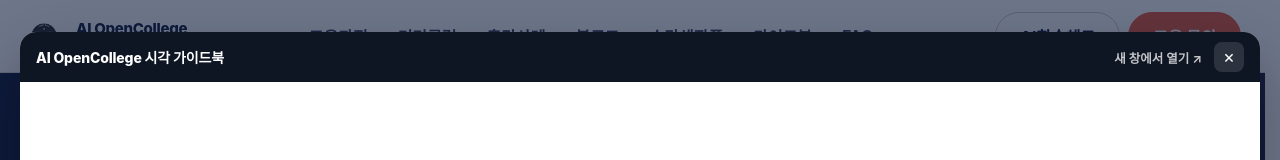
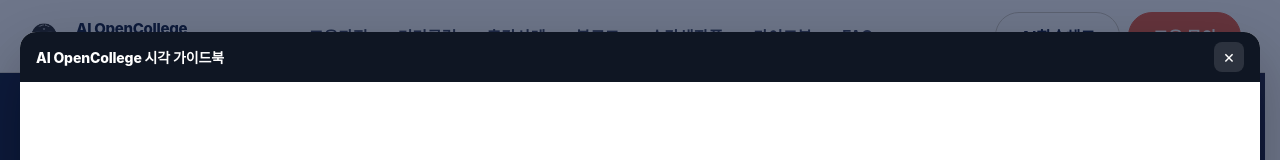
Before and after one commit to Ssongcm45/ai-opencollege, a Next.js app: page / in a window 1280 px wide. Both pictures are taken after a click on the button "가이드북". Shown: the top 160 px of the page. Built offline with nearby package versions, Linux system fonts and the light colour scheme; no server answers; the database is empty; a web font is replaced by a local one.

Commit message:
Remove 새 창에서 열기 from the guide modal bar
Co-Authored-By: Claude Fable 5 <noreply@anthropic.com>

```diff
--- a/components/GuideModal.tsx
+++ b/components/GuideModal.tsx
@@ -32,10 +32,7 @@ export function GuideModal() {
               <div className="guide-modal-panel" onClick={(event) => event.stopPropagation()}>
                 <div className="guide-modal-bar">
                   <span className="guide-modal-title">AI OpenCollege 시각 가이드북</span>
-                  <div className="guide-modal-bar-actions">
-                    <a className="guide-modal-open" href="/guide" target="_blank" rel="noreferrer">새 창에서 열기 ↗</a>
-                    <button type="button" className="guide-modal-close" onClick={() => setOpen(false)} aria-label="닫기">×</button>
-                  </div>
+                  <button type="button" className="guide-modal-close" onClick={() => setOpen(false)} aria-label="닫기">×</button>
                 </div>
                 <iframe className="guide-modal-frame" src="/guide" title="AI OpenCollege 시각 가이드북" />
               </div>
```
